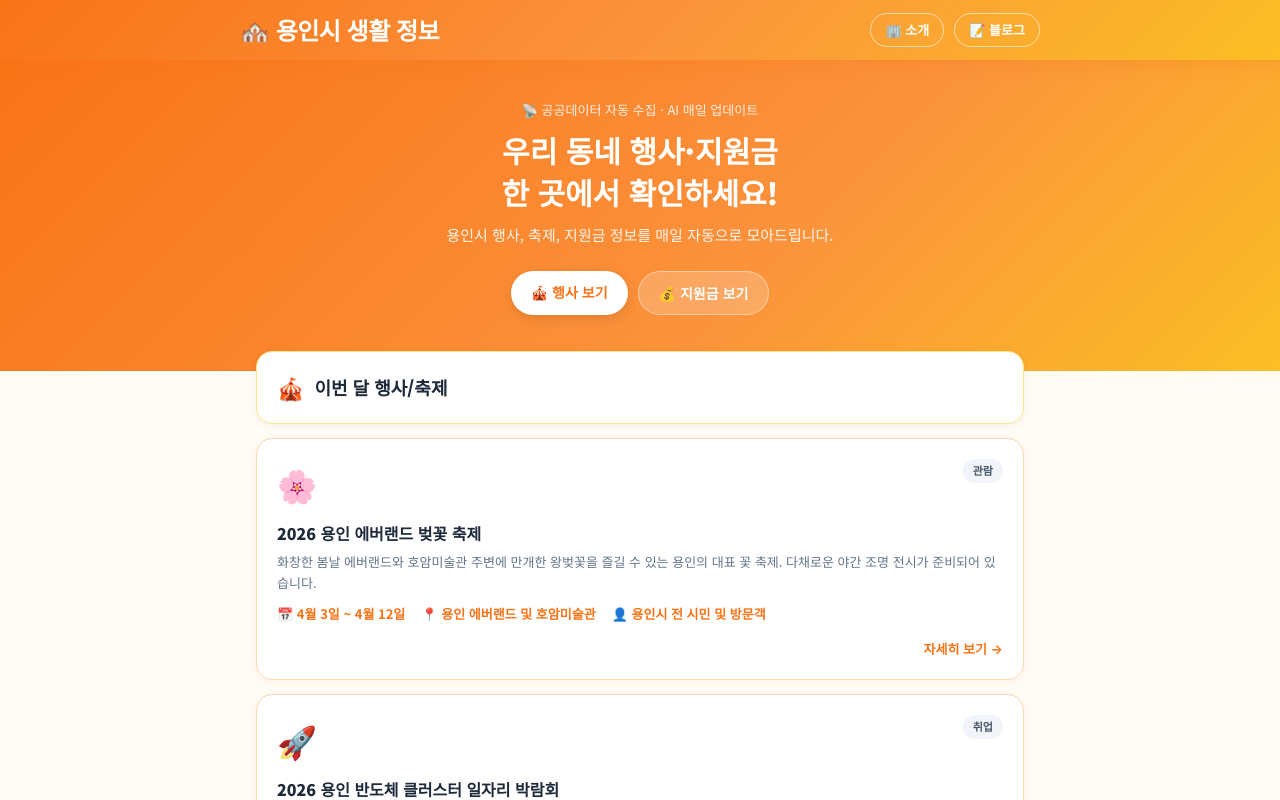
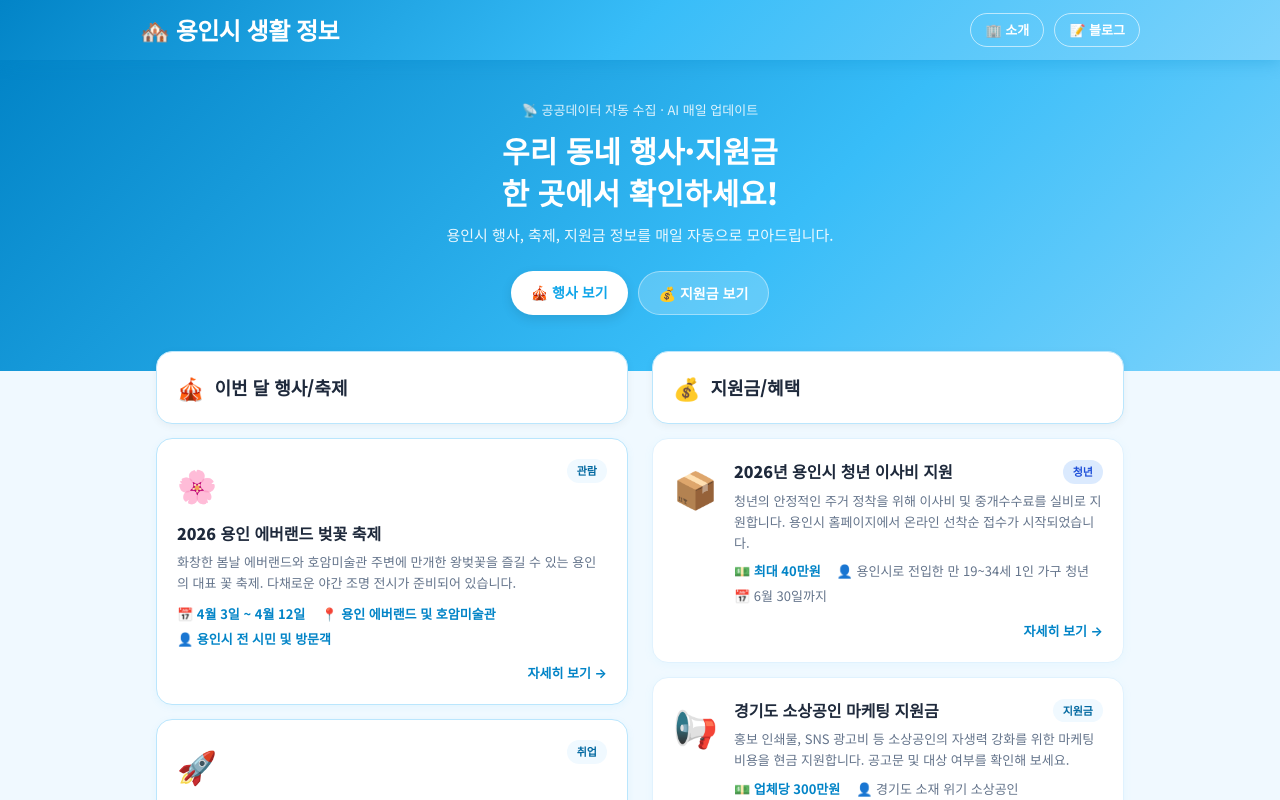
Before and after one commit to bopdoryainolza2026-afk/my-local-info, a Next.js app: page / in a window 1280 px wide. Shown: the top 800 px of the page. Built offline with nearby package versions, Linux system fonts and the light colour scheme; no server answers.

Commit message:
Apply Sky Blue theme and Side-by-side layout

```diff
--- a/src/app/page.tsx
+++ b/src/app/page.tsx
@@ -26,19 +26,19 @@ export default function Home() {
   const { events, benefits, lastUpdated, source } = localData;
 
   return (
-    <div style={{ fontFamily: "'Noto Sans KR', 'Inter', sans-serif", background: "#fffbf5", minHeight: "100vh" }}>
+    <div style={{ fontFamily: "'Noto Sans KR', 'Inter', sans-serif", background: "#f0f9ff", minHeight: "100vh" }}>
 
       {/* ===== 헤더 ===== */}
       <header style={{
-        background: "linear-gradient(135deg, #f97316 0%, #fb923c 50%, #fbbf24 100%)",
+        background: "linear-gradient(135deg, #0284c7 0%, #38bdf8 50%, #7dd3fc 100%)",
         padding: "0 20px",
         position: "sticky",
         top: 0,
         zIndex: 50,
-        boxShadow: "0 2px 16px rgba(249,115,22,0.3)",
+        boxShadow: "0 2px 16px rgba(2,132,199,0.3)",
       }}>
         <div style={{
-          maxWidth: 800,
+          maxWidth: 1000,
           margin: "0 auto",
           height: 60,
           display: "flex",
@@ -73,7 +73,7 @@ export default function Home() {
 
       {/* ===== 히어로 배너 ===== */}
       <section style={{
-        background: "linear-gradient(135deg, #f97316 0%, #fb923c 60%, #fbbf24 100%)",
+        background: "linear-gradient(135deg, #0284c7 0%, #38bdf8 60%, #7dd3fc 100%)",
         padding: "40px 20px 56px",
         textAlign: "center",
         color: "white",
@@ -89,7 +89,7 @@ export default function Home() {
         </p>
         <div style={{ display: "flex", gap: 10, justifyContent: "center", flexWrap: "wrap" }}>
           <a href="#events" style={{
-            background: "white", color: "#f97316",
+            background: "white", color: "#0ea5e9",
             padding: "10px 20px", borderRadius: 30,
             fontWeight: 700, fontSize: 14, textDecoration: "none",
             boxShadow: "0 4px 12px rgba(0,0,0,0.1)",
@@ -108,10 +108,17 @@ export default function Home() {
       </section>
 
       {/* ===== 본문 ===== */}
-      <main style={{ maxWidth: 800, margin: "-20px auto 0", padding: "0 16px 60px" }}>
+      <main style={{ maxWidth: 1000, margin: "-20px auto 0", padding: "0 16px 60px" }}>
 
+        <div style={{
+          display: "grid",
+          gridTemplateColumns: "repeat(auto-fit, minmax(340px, 1fr))",
+          gap: 24,
+          marginBottom: 40,
+          alignItems: "start"
+        }}>
           {/* ---- 행사/축제 섹션 ---- */}
-        <section id="events" style={{ marginBottom: 40, scrollMarginTop: 80 }}>
+          <section id="events" style={{ scrollMarginTop: 80 }}>
             <SectionTitle emoji="🎪" title="이번 달 행사/축제" />
 
             <div style={{ display: "flex", flexDirection: "column", gap: 14 }}>
@@ -133,10 +140,8 @@ export default function Home() {
             </div>
           </section>
 
-        <AdBanner />
-
           {/* ---- 지원금/혜택 섹션 ---- */}
-        <section id="benefits" style={{ marginBottom: 40, scrollMarginTop: 80 }}>
+          <section id="benefits" style={{ scrollMarginTop: 80 }}>
             <SectionTitle emoji="💰" title="지원금/혜택" />
 
             <div style={{ display: "flex", flexDirection: "column", gap: 14 }}>
@@ -155,6 +160,9 @@ export default function Home() {
               ))}
             </div>
           </section>
+        </div>
+
+        <AdBanner />
 
         {/* ---- 블로그 배너 ---- */}
         <div style={{
@@ -174,10 +182,10 @@ export default function Home() {
             <p style={{ fontSize: 13, color: "#94a3b8" }}>AI가 매일 아침 유용한 정보를 글로 정리해 드려요.</p>
           </div>
           <Link href="/blog" style={{
-            background: "#f97316", color: "white",
+            background: "#0ea5e9", color: "white",
             padding: "10px 22px", borderRadius: 30,
             fontWeight: 700, fontSize: 14, flexShrink: 0,
-            boxShadow: "0 4px 12px rgba(249,115,22,0.5)",
+            boxShadow: "0 4px 12px rgba(14,165,233,0.5)",
             textDecoration: "none",
           }}>
             블로그 보기 →
@@ -217,7 +225,7 @@ function SectionTitle({ emoji, title }: { emoji: string; title: string }) {
       padding: "18px 20px",
       marginBottom: 14,
       boxShadow: "0 2px 8px rgba(0,0,0,0.05)",
-      border: "1px solid #fde68a",
+      border: "1px solid #bae6fd",
       display: "flex",
       alignItems: "center",
       gap: 10,
@@ -229,7 +237,7 @@ function SectionTitle({ emoji, title }: { emoji: string; title: string }) {
 }
 
 function Tag({ label }: { label: string }) {
-  const s = tagStyle[label] || { bg: "#f1f5f9", color: "#475569" };
+  const s = tagStyle[label] || { bg: "#f0f9ff", color: "#0369a1" };
   return (
     <span style={{
       fontSize: 11, fontWeight: 700,
@@ -254,8 +262,8 @@ function EventCard({
       background: "white",
       borderRadius: 16,
       padding: "20px",
-      border: "1px solid #fed7aa",
-      boxShadow: "0 2px 8px rgba(249,115,22,0.06)",
+      border: "1px solid #bae6fd",
+      boxShadow: "0 2px 8px rgba(14,165,233,0.06)",
       display: "block",
       textDecoration: "none",
       color: "inherit",
@@ -267,12 +275,12 @@ function EventCard({
       </div>
       <h3 style={{ fontSize: 16, fontWeight: 800, marginBottom: 6, color: "#1e293b" }}>{name}</h3>
       <p style={{ fontSize: 13, color: "#64748b", marginBottom: 10, lineHeight: 1.6 }}>{summary}</p>
-      <div style={{ display: "flex", flexWrap: "wrap", gap: "4px 16px", fontSize: 13, color: "#f97316", fontWeight: 600 }}>
+      <div style={{ display: "flex", flexWrap: "wrap", gap: "4px 16px", fontSize: 13, color: "#0284c7", fontWeight: 600 }}>
         <span>📅 {dateStr}</span>
         <span>📍 {location}</span>
         <span>👤 {target}</span>
       </div>
-      <div style={{ marginTop: 14, textAlign: "right", fontSize: 13, fontWeight: 700, color: "#f97316" }}>
+      <div style={{ marginTop: 14, textAlign: "right", fontSize: 13, fontWeight: 700, color: "#0284c7" }}>
         자세히 보기 →
       </div>
       <script
@@ -304,8 +312,8 @@ function BenefitCard({
       background: "white",
       borderRadius: 16,
       padding: "20px",
-      border: "1px solid #fde68a",
-      boxShadow: "0 2px 8px rgba(251,191,36,0.08)",
+      border: "1px solid #e0f2fe",
+      boxShadow: "0 2px 8px rgba(125,211,252,0.08)",
       display: "flex",
       gap: 16,
       textDecoration: "none",
@@ -321,11 +329,11 @@ function BenefitCard({
         </div>
         <p style={{ fontSize: 13, color: "#64748b", marginBottom: 8, lineHeight: 1.6 }}>{summary}</p>
         <div style={{ display: "flex", flexWrap: "wrap", gap: "4px 16px", fontSize: 13 }}>
-          <span style={{ color: "#f59e0b", fontWeight: 700 }}>💵 {amount}</span>
+          <span style={{ color: "#0284c7", fontWeight: 700 }}>💵 {amount}</span>
           <span style={{ color: "#64748b" }}>👤 {target}</span>
           <span style={{ color: "#64748b" }}>📅 {formatDate(deadline)}까지</span>
         </div>
-        <div style={{ marginTop: 14, textAlign: "right", fontSize: 13, fontWeight: 700, color: "#f59e0b" }}>
+        <div style={{ marginTop: 14, textAlign: "right", fontSize: 13, fontWeight: 700, color: "#0284c7" }}>
           자세히 보기 →
         </div>
         <script
```
Lines whose indentation alone changed are shown as unchanged.
